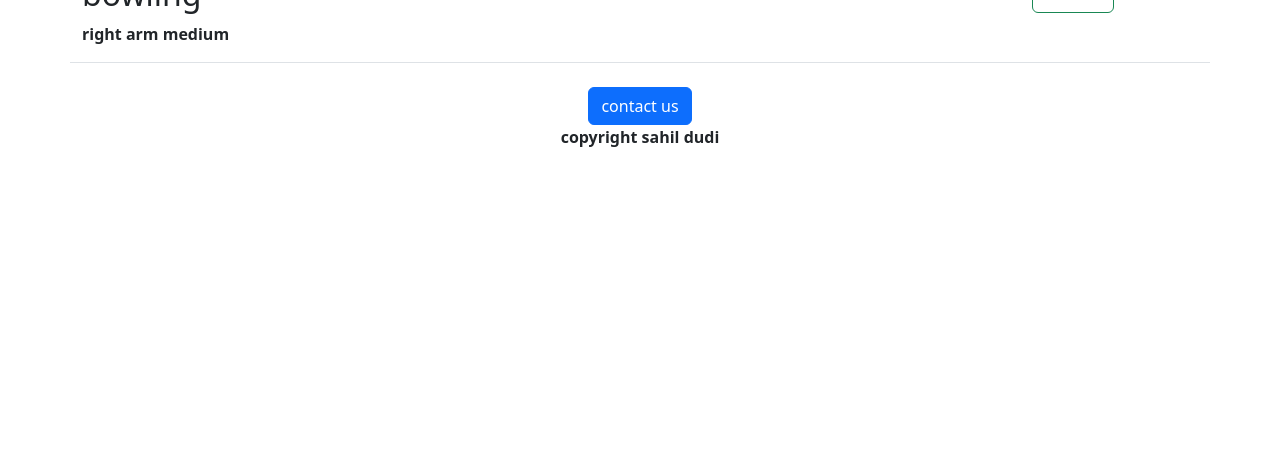
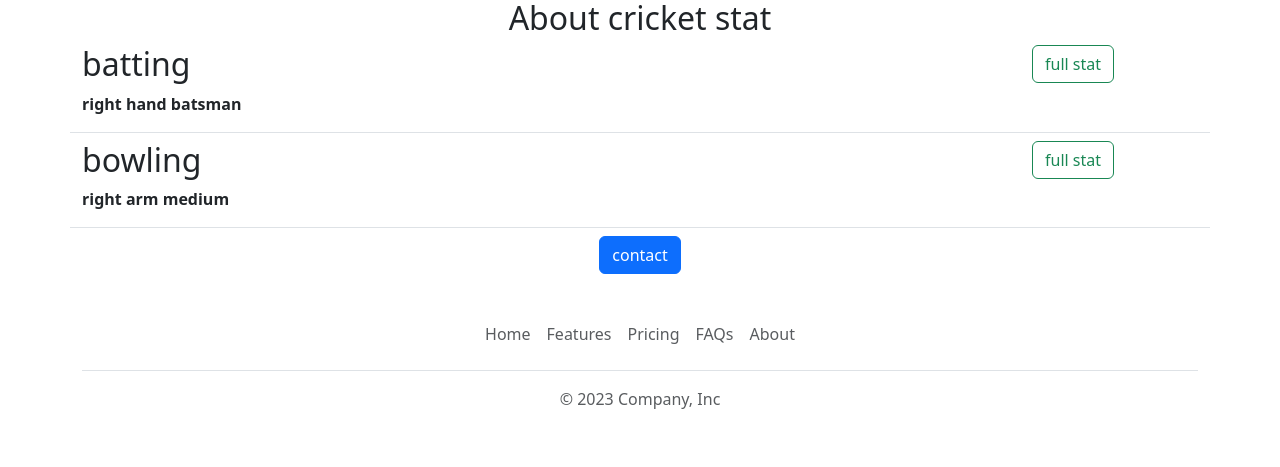
Before and after one commit to sahildudi28/career-website, a Flask app: page / in a window 1280 px wide. Shown: the part 841-1308 px from the top of the page. Before the commit the page ends 988 px from the top, so only its background shows below. Run offline with Flask 3, Linux system fonts and the light colour scheme.

Commit message:
some functional changes

```diff
--- /dev/null
+++ b/templates/footer.html
@@ -0,0 +1,12 @@
+<div class="container">
+  <footer class="py-3 my-4">
+    <ul class="nav justify-content-center border-bottom pb-3 mb-3">
+      <li class="nav-item"><a href="#" class="nav-link px-2 text-body-secondary">Home</a></li>
+      <li class="nav-item"><a href="#" class="nav-link px-2 text-body-secondary">Features</a></li>
+      <li class="nav-item"><a href="#" class="nav-link px-2 text-body-secondary">Pricing</a></li>
+      <li class="nav-item"><a href="#" class="nav-link px-2 text-body-secondary">FAQs</a></li>
+      <li class="nav-item"><a href="#" class="nav-link px-2 text-body-secondary">About</a></li>
+    </ul>
+    <p class="text-center text-body-secondary">&copy; 2023 Company, Inc</p>
+  </footer>
+</div>
--- a/templates/home.html
+++ b/templates/home.html
@@ -14,21 +14,31 @@
   </style>
 </head>
   <body>
+
+    {%include 'nav.html'%}
+      <img  class="img-fluid mt-2" id="dudi" src="https://career-website.sahildudi.repl.co/static/project2.jpg" >
     <div  class="container">
     <h1 class="text-center">{{my_name}}</h1>
-    <img  class="img-fluid mt-2" id="dudi" src="https://career-website.sahildudi.repl.co/static/project2.jpg" >
-    <h2 class="text-center mt-2">about sahil</h2>
+
+    <div class="row">
+      <div class="col-md-6">
     <p class="lead mt-2">Lorem Ipsum is simply dummy text of the printing and typesetting industry. Lorem Ipsum has been the industry's standard dummy text ever since the 1500s, when an unknown printer took a galley of type and scrambled it to make a type specimen book. It has survived not only five centuries, but also the leap into electronic typesetting, remaining essentially unchanged. It was popularised in the 1960s with the release of Letraset sheets containing Lorem Ipsum passages, and more recently with desktop publishing software like Aldus PageMaker including versions of Lorem Ipsum.</p>
+      </div>
+      <div class="d-none d-md-block col-md-6">
+<img  src="https://career-website.sahildudi.repl.co/static/p5.jpg" style="height:360px" >
+      </div>
+      </div>
     <h2 class="text-center" >About cricket stat</h2>
      <div>
        {% for i in stat %}
         {% include 'info.html' %}
        {% endfor %}
      </div>
-      <div class="text-center">
-    <button   class="btn btn-primary mt-3">contact us</button>
-        <p><b>copyright sahil dudi</b></p>
+      <div style="text-align:center">
+       <a  href="mailto:sahildudi428@gmail.com" type="button" class="btn btn-primary">contact<a>
+          </div>
       </div>
-      </div>
+
+    {% include 'footer.html' %}
   </body>
 </html>
--- a/templates/info.html
+++ b/templates/info.html
@@ -5,7 +5,7 @@
   <div><b>{{i['style']}}</b></div>
 </div>
   <div class="col-2">
-    <button type="button" class="btn btn-outline-success ">full stat</button>
+    <a href="https://cricheroes.in/player-profile/16483296/Sahil-Dudi#STATS" type="button" class="btn btn-outline-success ">full stat</a>
   </div>
 
 </div>
--- /dev/null
+++ b/templates/nav.html
@@ -0,0 +1,9 @@
+<nav class="navbar bg-body-tertiary shadow-sm p-3 mb-5 bg-body-tertiary rounded fixed-top">
+  <div class="container-fluid">
+    <a class="navbar-brand" href="#">
+      <img src="https://career-website.sahildudi.repl.co/static/project3.jpg"alt="Logo" width="30" height="24" class="d-inline-block align-text-top">
+      Home
+    </a>
+
+</nav>
+<div style="height:56px"></div>
```
Also changed, not shown: static/log.svg (added), static/p4.jpg (added), 1 other file.
